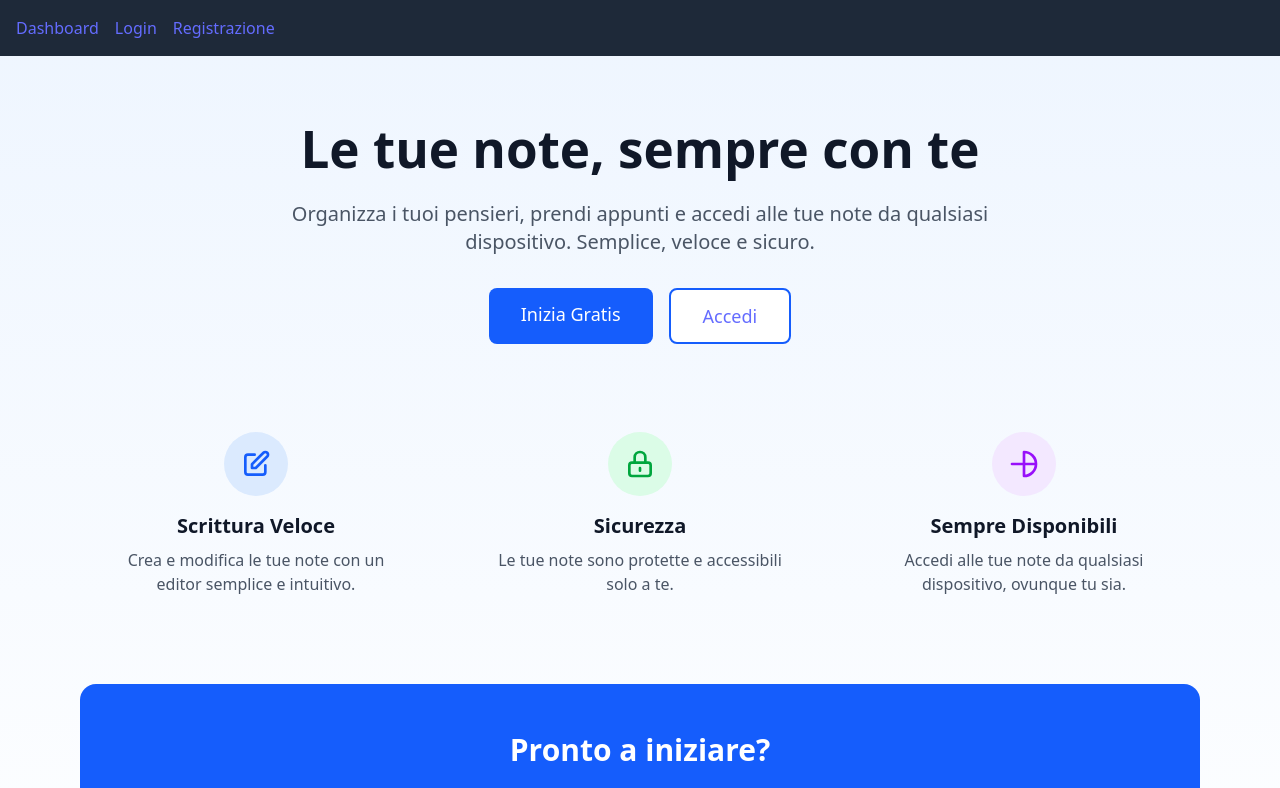
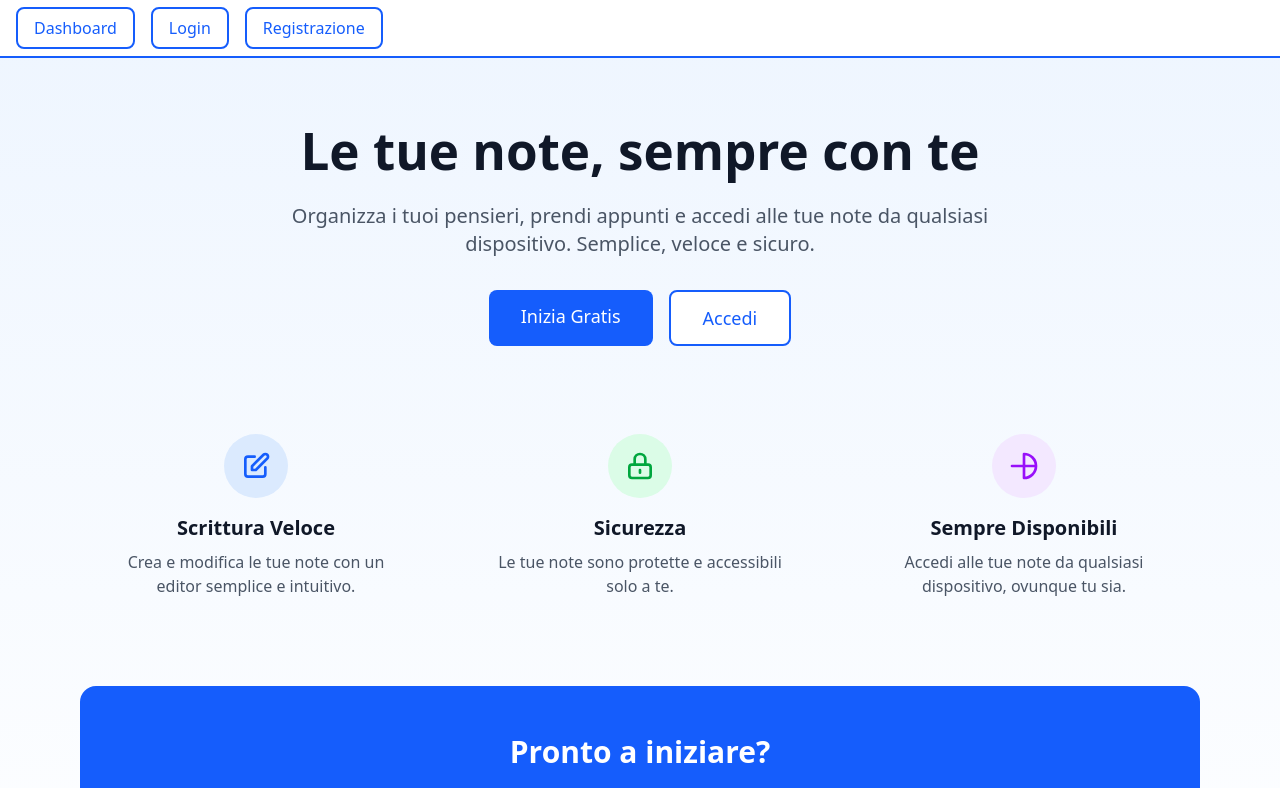
Before and after one commit to AngeloAlbanesi/My-Simple-Notes-App, a React (Vite) app in the folder frontend/: page / in a window 1280 px wide. Shown: the top 788 px of the page. Built offline with nearby package versions, Linux system fonts and the light colour scheme.

Commit message:
style: aggiornare il layout della navigazione e migliorare gli stili dei link

```diff
--- a/frontend/src/App.jsx
+++ b/frontend/src/App.jsx
@@ -11,19 +11,22 @@ function App() {
 
     return (
         <div>
-            <nav className="bg-gray-800 p-4 text-white">
-                {/* La navigazione rimane invariata */}
+            <nav className="bg-white border-b-2 border-blue-600 p-4">
                 <ul className="flex space-x-4 items-center">
                     <li>
-                        <Link to="/">Dashboard</Link>
+                        <Link to="/" className="text-blue-600 font-bold py-2 px-4 rounded-lg border-2 border-blue-600 hover:bg-gray-50 transition duration-200">
+                            Dashboard
+                        </Link>
                     </li>
                     {user ? (
                         <>
                             <li>
-                                <Link to="/my-notes">Le Mie Note</Link>
+                                <Link to="/my-notes" className="text-blue-600 font-bold py-2 px-4 rounded-lg border-2 border-blue-600 hover:bg-gray-50 transition duration-200">
+                                    Le Mie Note
+                                </Link>
                             </li>
                             <li>
-                                <button onClick={logout} className="bg-red-500 hover:bg-red-700 text-white font-bold py-2 px-4 rounded">
+                                <button onClick={logout} className="bg-red-500 hover:bg-red-600 text-white font-bold py-2 px-4 rounded-lg transition duration-200">
                                     Logout
                                 </button>
                             </li>
@@ -31,10 +34,14 @@ function App() {
                     ) : (
                         <>
                             <li>
-                                <Link to="/login">Login</Link>
+                                <Link to="/login" className="text-blue-600 font-bold py-2 px-4 rounded-lg border-2 border-blue-600 hover:bg-gray-50 transition duration-200">
+                                    Login
+                                </Link>
                             </li>
                             <li>
-                                <Link to="/register">Registrazione</Link>
+                                <Link to="/register" className="text-blue-600 font-bold py-2 px-4 rounded-lg border-2 border-blue-600 hover:bg-gray-50 transition duration-200">
+                                    Registrazione
+                                </Link>
                             </li>
                         </>
                     )}
--- a/frontend/src/index.css
+++ b/frontend/src/index.css
@@ -17,7 +17,7 @@
 
 a {
     font-weight: 500;
-    color: #646cff;
+    color: oklch(lightness chroma hue);
     text-decoration: inherit;
 }
 
```
